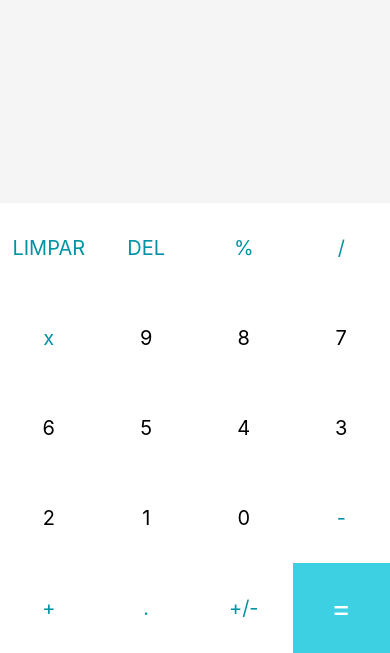
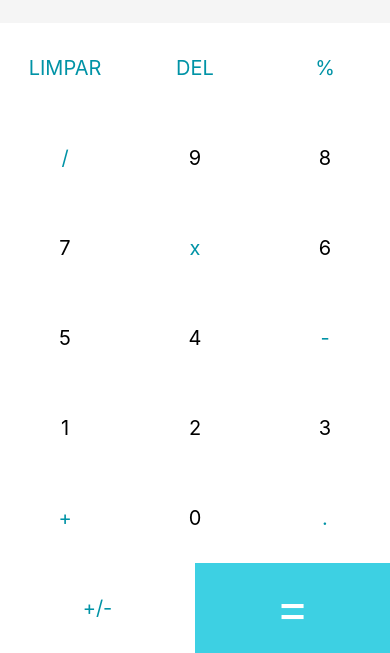
Before and after one commit to Boaventur/Calculadora, a React Native app: screen / in a window 390 px wide. Shown: the part 191-844 px from the top of the page. Built offline with nearby package versions, Linux system fonts and the light colour scheme.

Commit message:
corrigido a ordem dos numeros

```diff
--- a/App.js
+++ b/App.js
@@ -4,7 +4,7 @@ import { StyleSheet, Text, View, TouchableOpacity, Button } from 'react-native';
 
 export default function App() {
   // Mapeamento de teclas
-  const buttons = ['LIMPAR', 'DEL', '%', '/', "x", 9, 8, 7, 6, 5, 4, 3, 2, 1, , 0,"-", "+", '.', '+/-', '=']
+  const buttons = ['LIMPAR', 'DEL', '%', '/', 9, 8, 7, "x", 6, 5, 4, "-", 1, 2, 3,"+", 0,'.', '+/-', '=']
 
   const [currentNumber, setCurrentNumber] = useState("")
   const [lastNumber, setLastNumber] = useState("")
@@ -74,7 +74,7 @@ export default function App() {
         {buttons.map((button) =>
           button === '=' ? // Mapeamento do botão =
         <TouchableOpacity onPress={() => handleInput(button)} key={button} style={[styles.button, {backgroundColor: '#3dd0e3'}]}>
-          <Text style={[styles.textButton, {color: "white", fontSize: 30}]}>{button}</Text>
+          <Text style={[styles.textButton, {color: "white", fontSize: 50}]}>{button}</Text>
         </TouchableOpacity>
           : // Mapeamento dos outros botões
           <TouchableOpacity onPress={() => handleInput(button)} key={button} style={styles.button}>
@@ -116,7 +116,7 @@ const styles = StyleSheet.create({
     backgroundColor: 'white',
     alignItems: 'center',
     justifyContent: 'center',
-    minWidth: 90,
+    minWidth: 100,
     minHeight: 90,
     flex: 2,
   },
```
